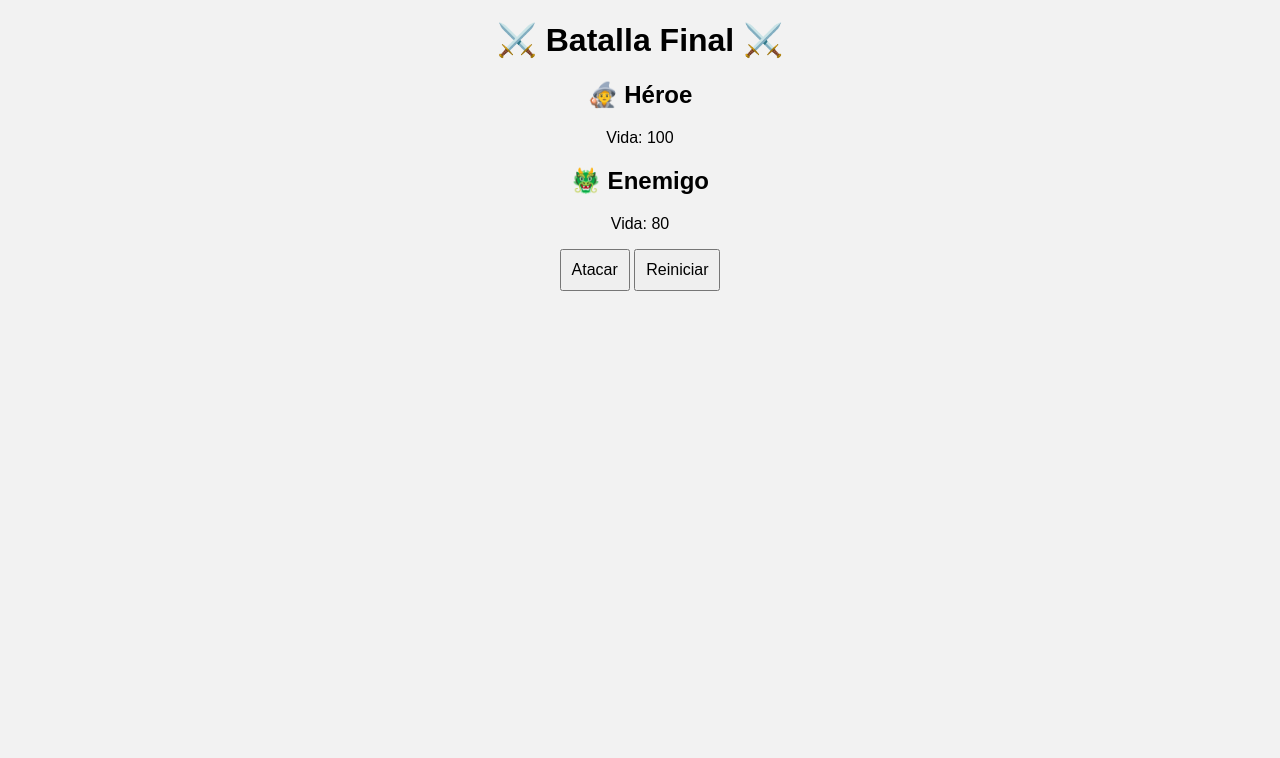
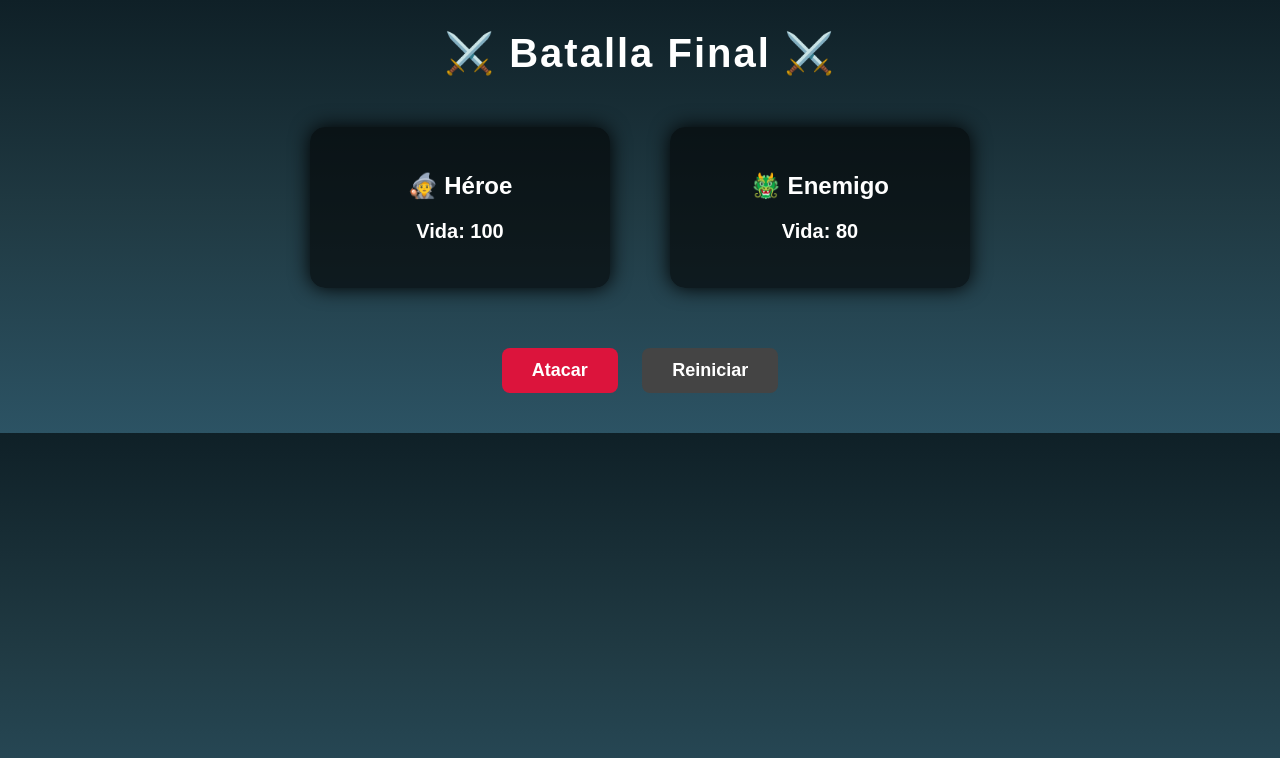
Before and after one commit to aantooniioo/DWEC2526, a plain HTML site: page A36.Programación_orientada_a_objetos_Videojuego_de_consola/index.html in a window 1280 px wide. Drawn offline with Linux system fonts and the light colour scheme.

Commit message:
Mejora del estilo y lógica del videojuego POO

```diff
--- a/A36.Programación_orientada_a_objetos_Videojuego_de_consola/styles.css
+++ b/A36.Programación_orientada_a_objetos_Videojuego_de_consola/styles.css
@@ -1,11 +1,77 @@
 body {
+    margin: 0;
+    padding: 0;
+    font-family: Arial, Helvetica, sans-serif;
+    background: linear-gradient(to bottom, #0f2027, #203a43, #2c5364);
+    color: white;
     text-align: center;
-    font-family: Arial;
-    background-color: #f2f2f2;
+}
+
+h1 {
+    margin-top: 30px;
+    font-size: 40px;
+    letter-spacing: 2px;
+}
+
+.contenedor {
+    display: flex;
+    justify-content: center;
+    gap: 60px;
+    margin: 50px 0;
+}
+
+.personaje {
+    background-color: rgba(0, 0, 0, 0.6);
+    padding: 25px;
+    width: 250px;
+    border-radius: 15px;
+    box-shadow: 0px 0px 20px black;
+    transition: transform 0.2s;
+}
+
+.personaje:hover {
+    transform: scale(1.05);
+}
+
+.personaje h2 {
+    margin-bottom: 15px;
+}
+
+.personaje p {
+    font-size: 20px;
+    font-weight: bold;
 }
 
 button {
-    padding: 10px;
-    font-size: 16px;
+    padding: 12px 30px;
+    font-size: 18px;
+    margin: 10px;
     cursor: pointer;
+    border: none;
+    border-radius: 8px;
+    font-weight: bold;
 }
+
+#btnAtacar {
+    background-color: crimson;
+    color: white;
+}
+
+#btnAtacar:hover {
+    background-color: darkred;
+}
+
+#btnReiniciar {
+    background-color: #444;
+    color: white;
+}
+
+#btnReiniciar:hover {
+    background-color: #666;
+}
+
+#mensaje {
+    margin-top: 30px;
+    font-size: 22px;
+    font-weight: bold;
+}
```
